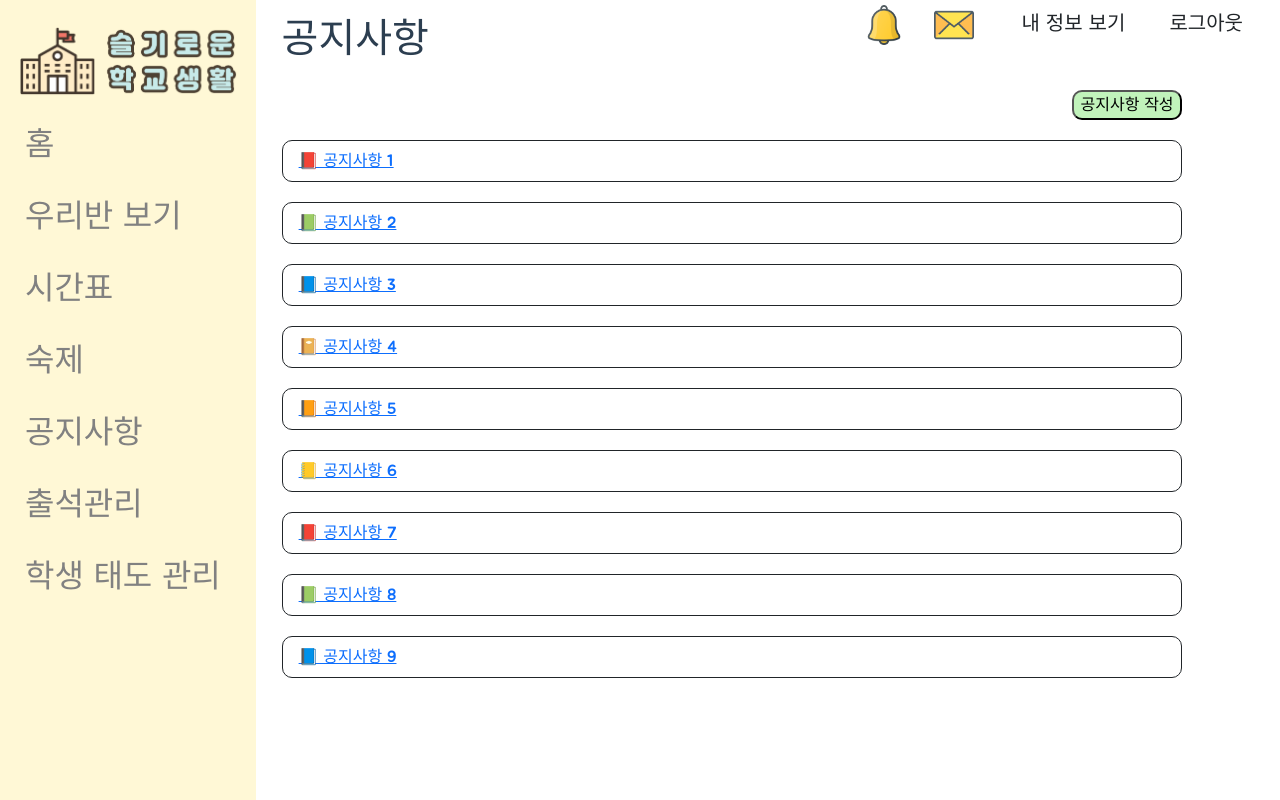
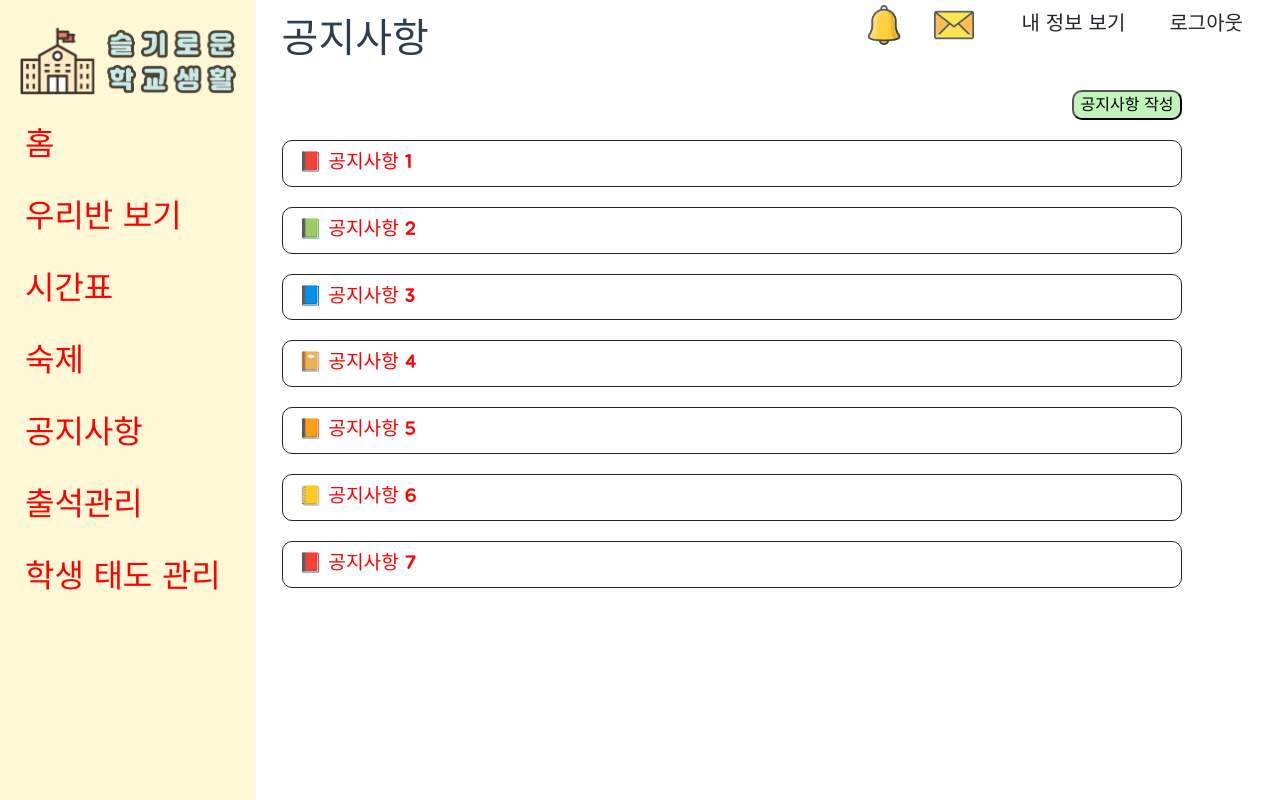
Before and after one commit to Jeong-Heui-Jin/wise_school, a Vue app in the folder frontend/: page /notice in a window 1280 px wide. Built offline with nearby package versions, Linux system fonts and the light colour scheme; a web font is replaced by a local one.

Commit message:
Update Notice.vue design

```diff
--- a/frontend/src/views/AfterLogin/Notice.vue
+++ b/frontend/src/views/AfterLogin/Notice.vue
@@ -23,24 +23,12 @@
           v-for="(item, index) in items"
           v-bind:key="index"
         >
-          <router-link id="notice" to="/notice" v-if="index % 6 === 0"
-            >📕 {{ item.name }}</router-link
-          >
-          <router-link to="/notice" v-else-if="index % 6 === 1"
-            >📗 {{ item.name }}</router-link
-          >
-          <router-link to="/notice" v-else-if="index % 6 === 2"
-            >📘 {{ item.name }}</router-link
-          >
-          <router-link to="/notice" v-else-if="index % 6 === 3"
-            >📔 {{ item.name }}</router-link
-          >
-          <router-link to="/notice" v-else-if="index % 6 === 4"
-            >📙 {{ item.name }}</router-link
-          >
-          <router-link to="/notice" v-else-if="index % 6 === 5"
-            >📒 {{ item.name }}</router-link
-          >
+          <a href="/notice" v-if="index % 6 === 0">📕 {{ item.name }}</a>
+          <a href="/notice" v-else-if="index % 6 === 1">📗 {{ item.name }}</a>
+          <a href="/notice" v-else-if="index % 6 === 2">📘 {{ item.name }}</a>
+          <a href="/notice" v-else-if="index % 6 === 3">📔 {{ item.name }}</a>
+          <a href="/notice" v-else-if="index % 6 === 4">📙 {{ item.name }}</a>
+          <a href="/notice" v-else-if="index % 6 === 5">📒 {{ item.name }}</a>
         </b-list-group-item>
       </b-list-group>
     </div>
@@ -63,8 +51,6 @@ export default {
         { name: "공지사항 5" },
         { name: "공지사항 6" },
         { name: "공지사항 7" },
-        { name: "공지사항 8" },
-        { name: "공지사항 9" },
       ],
     };
   },
@@ -81,6 +67,25 @@ export default {
 </script>
 
 <style>
+a {
+  font-size: 120%;
+}
+
+a:link {
+  color: red;
+  text-decoration: none;
+}
+
+a:visited {
+  color: black;
+  text-decoration: none;
+}
+
+a:hover {
+  color: rgb(255, 207, 94);
+  text-decoration: underline;
+}
+
 #listForm {
   max-width: 900px;
   min-width: 900px;
```
